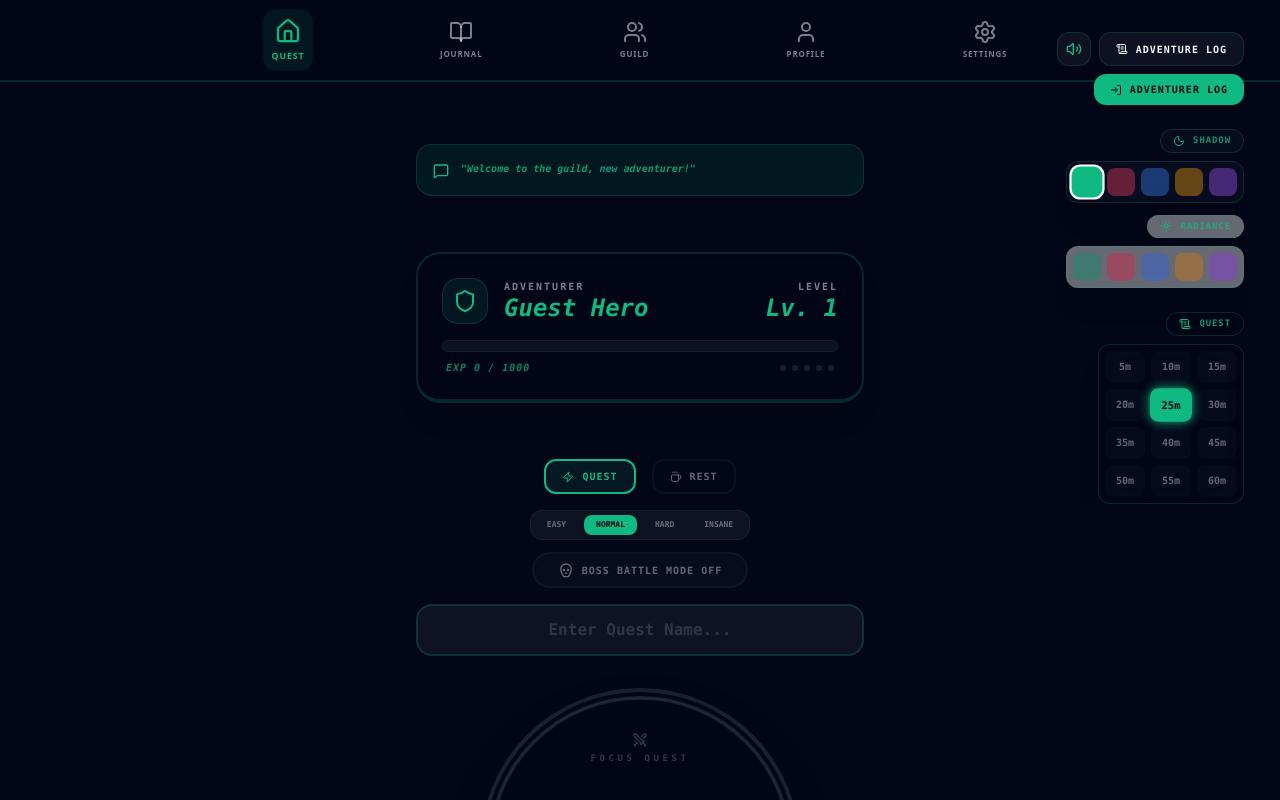
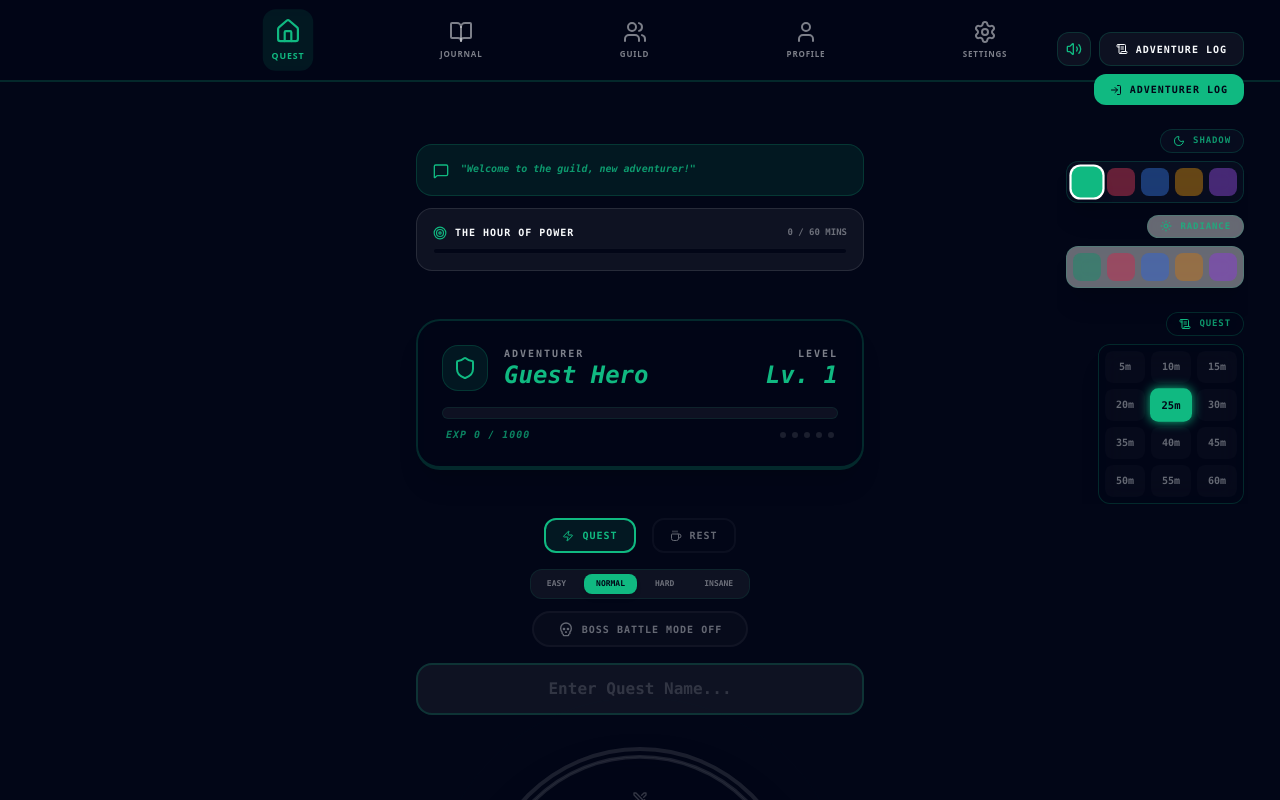
Before and after one commit to TMando616/pomodoro-quest, a Next.js app: page / in a window 1280 px wide. Shown: the top 800 px of the page. Built offline with nearby package versions, Linux system fonts and the light colour scheme.

Commit message:
feat(quest): デイリーチャレンジの進捗表示と達成判定機能をメイン画面に統合

```diff
--- a/src/app/page.tsx
+++ b/src/app/page.tsx
@@ -3,7 +3,7 @@
 import React, { useState, useEffect, useCallback } from 'react';
 import Link from 'next/link';
 // Lucide React からアイコンをインポート
-import { Trophy, Crown, Zap, Coffee, Skull, Flame, Play, Pause, RotateCcw, BookOpen, MessageSquare } from 'lucide-react';
+import { Trophy, Crown, Zap, Coffee, Skull, Flame, Play, Pause, RotateCcw, BookOpen, MessageSquare, Target, CheckCircle2 } from 'lucide-react';
 // 型定義と定数をインポート
 import { QuestLog } from '@/types';
 import { titles } from '@/constants';
@@ -22,18 +22,15 @@ import { useGuild } from '@/hooks/useGuild';
 
 /**
  * メインのアプリケーションコンポーネント
- * ポモドーロタイマーとRPG要素を組み合わせたメイン画面を提供します。
  */
 export default function PomodoroQuest() {
-  // --- UI表示用の状態管理 ---
-  const [message, setMessage] = useState(""); // 画面中央に表示する通知メッセージ
-  const [currentTheme, setCurrentTheme] = useState('emerald'); // 現在選択されているテーマ名
-  const [isLogsOpen, setIsLogsOpen] = useState(false); // 履歴パネルが開いているか
-  const [isAuthMode, setIsAuthMode] = useState<'login' | 'register' | 'none'>('none'); // 認証画面の状態
-  const [authForm, setAuthForm] = useState({ username: '' }); // ログイン/登録フォームの入力値
-  const [authError, setAuthError] = useState(""); // 認証エラーメッセージ
+  const [message, setMessage] = useState("");
+  const [currentTheme, setCurrentTheme] = useState('emerald');
+  const [isLogsOpen, setIsLogsOpen] = useState(false);
+  const [isAuthMode, setIsAuthMode] = useState<'login' | 'register' | 'none'>('none');
+  const [authForm, setAuthForm] = useState({ username: '' });
+  const [authError, setAuthError] = useState("");
 
-  // --- カスタムフックからロジックを抽出 ---
   const { isSoundOn, playEffect, toggleSound } = useAudio();
   const {
     currentUser, questLogs, updateCurrentUserAndList,
@@ -41,9 +38,6 @@ export default function PomodoroQuest() {
   } = useUser();
   const { guildInfo } = useGuild();
 
-  /**
-   * タイマーが完了した時の処理
-   */
   const handleComplete = useCallback((mode: 'quest' | 'rest', isBoss: boolean, duration: number, qName: string, difficulty: Difficulty) => {
     playEffect('complete');
 
@@ -68,6 +62,20 @@ export default function PomodoroQuest() {
         } else {
           setMessage(`${displayName} DEFEATED! +${earnedExp} EXP`);
         }
+
+        // デイリーチャレンジ達成チェック (簡易版：今日の累計時間が目標を超えたか)
+        const today = new Date().setHours(0,0,0,0);
+        const todayTime = [newLog, ...questLogs]
+          .filter(l => l.userId === currentUser.id && new Date(l.createdAt).setHours(0,0,0,0) === today)
+          .reduce((acc, l) => acc + l.duration, 0);
+
+        if (todayTime >= guildInfo.dailyQuest.requirement && todayTime - duration < guildInfo.dailyQuest.requirement) {
+          setTimeout(() => {
+            setMessage(`DAILY CHALLENGE COMPLETE: ${guildInfo.dailyQuest.title}!`);
+            playEffect('level-up');
+          }, 2000);
+        }
+
         const updatedUser = {
           ...currentUser,
           level: newLevel,
@@ -78,13 +86,16 @@ export default function PomodoroQuest() {
         updateCurrentUserAndList(updatedUser);
         checkNewTitles(updatedUser, [newLog, ...questLogs], (title) => setMessage(`NEW TITLE UNLOCKED: ${title}!`));
       } else {
-        setMessage(`${displayName} CLEAR! +${earnedExp} EXP (Sign in to save)`);
+        setMessage(`${displayName} CLEAR! +${earnedExp} EXP`);
       }
+      setMode('rest');
+      setTimeLeft(5 * 60);
+      setIsBossMode(false);
     } else {
       setMessage("REST COMPLETE!");
     }
     setTimeout(() => setMessage(""), 5000);
-  }, [currentUser, playEffect, addQuestLog, updateCurrentUserAndList, checkNewTitles, questLogs]);
+  }, [currentUser, playEffect, addQuestLog, updateCurrentUserAndList, checkNewTitles, questLogs, guildInfo]);
 
   const timer = useTimer({ onComplete: handleComplete });
 
@@ -112,10 +123,16 @@ export default function PomodoroQuest() {
   const userLogs = currentUser ? questLogs.filter(log => log.userId === currentUser.id) : questLogs.filter(log => log.userId === 'guest');
   const currentTitleName = titles.find(t => t.id === currentUser?.currentTitleId)?.name;
 
+  // 今日の累計集中時間を計算
+  const today = new Date().setHours(0,0,0,0);
+  const todayTotalMins = userLogs
+    .filter(l => new Date(l.createdAt).setHours(0,0,0,0) === today)
+    .reduce((acc, l) => acc + l.duration, 0);
+  const dqProgress = Math.min(100, (todayTotalMins / guildInfo.dailyQuest.requirement) * 100);
+
   return (
     <div className={`min-h-screen transition-colors duration-1000 flex flex-col items-center justify-center font-mono p-4 md:p-8 selection:bg-primary/30 overflow-x-hidden ${timer.isBossMode && timer.isActive ? 'bg-red-950/20' : 'bg-background'}`}>
 
-      {/* 操作パネル */}
       <Sidebar
         currentUser={currentUser} currentTheme={currentTheme} duration={timer.duration} isActive={timer.isActive} isSoundOn={isSoundOn}
         onLogout={() => { playEffect('click'); logout(); timer.setIsActive(false); }}
@@ -128,19 +145,43 @@ export default function PomodoroQuest() {
 
       {isLogsOpen && <QuestLogPanel logs={userLogs} onClose={() => { playEffect('click'); setIsLogsOpen(false); }} />}
 
-      <div className="w-full max-w-md flex flex-col items-center gap-10 md:gap-14 my-8">
+      <div className="w-full max-w-md flex flex-col items-center gap-8 md:gap-12 my-8">
 
-        {/* ギルド全体へのお知らせ */}
-        {guildInfo.globalMessage && (
-          <div className="w-full bg-primary/10 border border-primary/20 rounded-2xl p-4 flex items-start gap-3 animate-in fade-in slide-in-from-top-4 duration-1000">
-            <MessageSquare className="w-4 h-4 text-primary shrink-0 mt-0.5" />
-            <p className="text-[10px] font-bold leading-relaxed text-primary/80 italic">
-              "{guildInfo.globalMessage}"
-            </p>
+        {/* Global Banner Area */}
+        <div className="w-full space-y-3">
+          {/* Guild Message */}
+          {guildInfo.globalMessage && (
+            <div className="w-full bg-primary/10 border border-primary/20 rounded-2xl p-4 flex items-start gap-3 animate-in fade-in slide-in-from-top-4 duration-1000">
+              <MessageSquare className="w-4 h-4 text-primary shrink-0 mt-0.5" />
+              <p className="text-[10px] font-bold leading-relaxed text-primary/80 italic">"{guildInfo.globalMessage}"</p>
+            </div>
+          )}
+
+          {/* Daily Quest Progress */}
+          <div className="w-full bg-foreground/5 border border-foreground/10 rounded-2xl p-4">
+            <div className="flex justify-between items-center mb-2">
+              <div className="flex items-center gap-2">
+                <Target className="w-3.5 h-3.5 text-primary" />
+                <span className="text-[10px] font-black uppercase tracking-widest">{guildInfo.dailyQuest.title}</span>
+              </div>
+              <span className="text-[9px] font-black opacity-40">{todayTotalMins} / {guildInfo.dailyQuest.requirement} MINS</span>
+            </div>
+            <div className="w-full h-1.5 bg-background rounded-full overflow-hidden border border-foreground/5">
+              <div
+                className={`h-full transition-all duration-1000 ${dqProgress >= 100 ? 'bg-yellow-500 shadow-[0_0_10px_rgba(234,179,8,0.5)]' : 'bg-primary'}`}
+                style={{ width: `${dqProgress}%` }}
+              />
+            </div>
+            {dqProgress >= 100 && (
+              <div className="flex items-center gap-1 mt-2 text-yellow-500 animate-pulse">
+                <CheckCircle2 className="w-3 h-3" />
+                <span className="text-[8px] font-black uppercase tracking-tighter">Daily Objective Achieved</span>
+              </div>
+            )}
           </div>
-        )}
+        </div>
 
-        {/* ステータスバー */}
+        {/* HUD */}
         <Link href={currentUser ? "/profile" : "#"} className="w-full cursor-pointer transition-transform hover:scale-[1.02] active:scale-[0.98]" onClick={(e) => { if(!currentUser) { e.preventDefault(); playEffect('click'); setIsAuthMode('login'); } else { playEffect('click'); } }}>
           <HUD user={currentUser} currentTitle={currentTitleName} />
         </Link>
@@ -192,7 +233,7 @@ export default function PomodoroQuest() {
             {timer.isBossMode && timer.isActive && <div className="flex items-center gap-2 text-red-500 animate-bounce"><Flame className="w-4 h-4 fill-current" /><span className="text-[10px] font-black uppercase tracking-[0.3em]">Extreme Concentration Required</span><Flame className="w-4 h-4 fill-current" /></div>}
             <TimerDisplay timeLeft={timer.timeLeft} duration={timer.mode === 'quest' ? timer.duration : (timer.timeLeft > 5*60 ? 15 : 5)} isActive={timer.isActive} message={message} formatTime={formatTime} questName={timer.isBossMode ? `BOSS: ${timer.questName || "ANCIENT EVIL"}` : (timer.mode === 'rest' ? "Resting at Inn" : timer.questName)} />
             <div className="flex gap-8 md:gap-10">
-              <button onClick={() => { if (!timer.isActive && timer.isBossMode) playEffect('boss'); timer.toggleTimer(); }} disabled={timer.isActive && timer.isBossMode} className={`group relative w-20 h-20 md:w-24 md:h-24 rounded-[2.5rem] transition-all duration-300 transform active:scale-90 flex items-center justify-center border-b-4 ${timer.isActive ? (timer.isBossMode ? 'bg-red-900/40 border-red-950 opacity-50 cursor-not-allowed' : 'bg-foreground/10 border-foreground/20') : (timer.isBossMode ? 'bg-red-600 border-red-800 text-white shadow-[0_0_30px_rgba(220,38,38,0.4)]' : 'bg-primary border-primary/50 text-primary-foreground')}`}>{timer.isActive ? <Pause className="w-8 h-8 md:w-10 md:h-10" /> : <Play className="w-8 h-8 md:w-10 md:h-10 ml-1" />}<div className={`absolute -inset-2 blur-2xl opacity-0 group-hover:opacity-20 transition-opacity rounded-full ${timer.isActive ? 'bg-foreground' : (timer.isBossMode ? 'bg-red-500' : 'bg-primary')}`} /></button>
+              <button onClick={() => { if (!timer.isActive && timer.isBossMode) playEffect('boss'); timer.toggleTimer(); }} disabled={timer.isActive && timer.isBossMode} className={`group relative w-20 h-20 md:w-24 md:h-24 rounded-[2.5rem] transition-all duration-300 transform active:scale-90 flex items-center justify-center border-b-4 ${timer.isActive ? (timer.isBossMode ? 'bg-red-900/40 border-red-950 opacity-50 cursor-not-allowed' : 'bg-foreground/10 border-foreground/20') : (timer.isBossMode ? 'bg-red-600 border-red-800 text-white shadow-[0_0_20px_rgba(220,38,38,0.4)]' : 'bg-primary border-primary/50 text-primary-foreground')}`}>{timer.isActive ? <Pause className="w-8 h-8 md:w-10 md:h-10" /> : <Play className="w-8 h-8 md:w-10 md:h-10 ml-1" />}<div className={`absolute -inset-2 blur-2xl opacity-0 group-hover:opacity-20 transition-opacity rounded-full ${timer.isActive ? 'bg-foreground' : (timer.isBossMode ? 'bg-red-500' : 'bg-primary')}`} /></button>
               <button onClick={() => {
                 if (timer.isActive && timer.isBossMode && currentUser) {
                   const penalty = 50;
```
